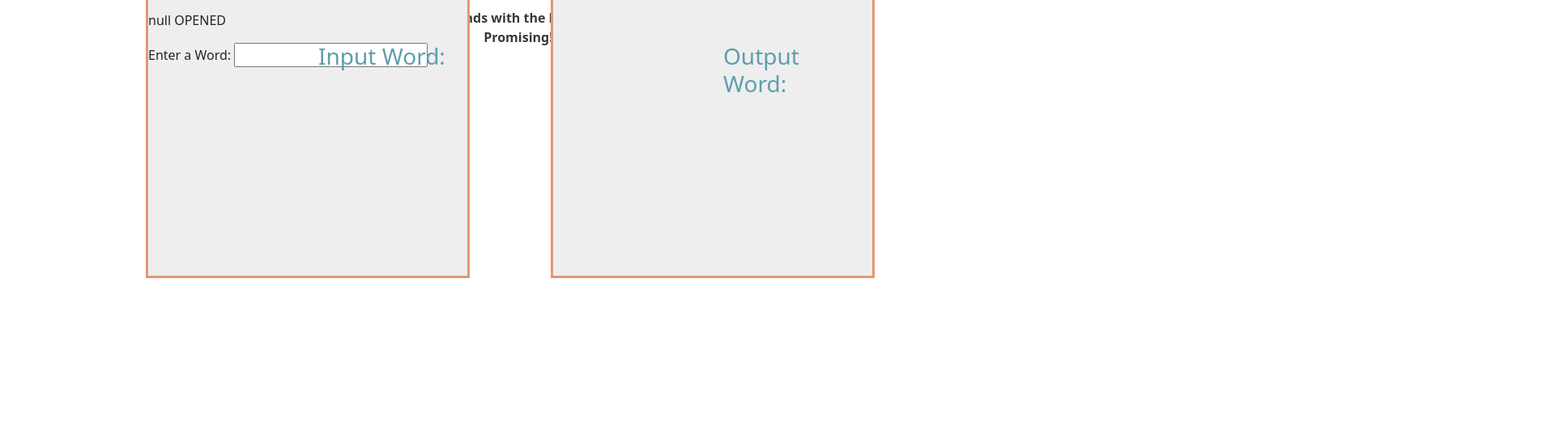
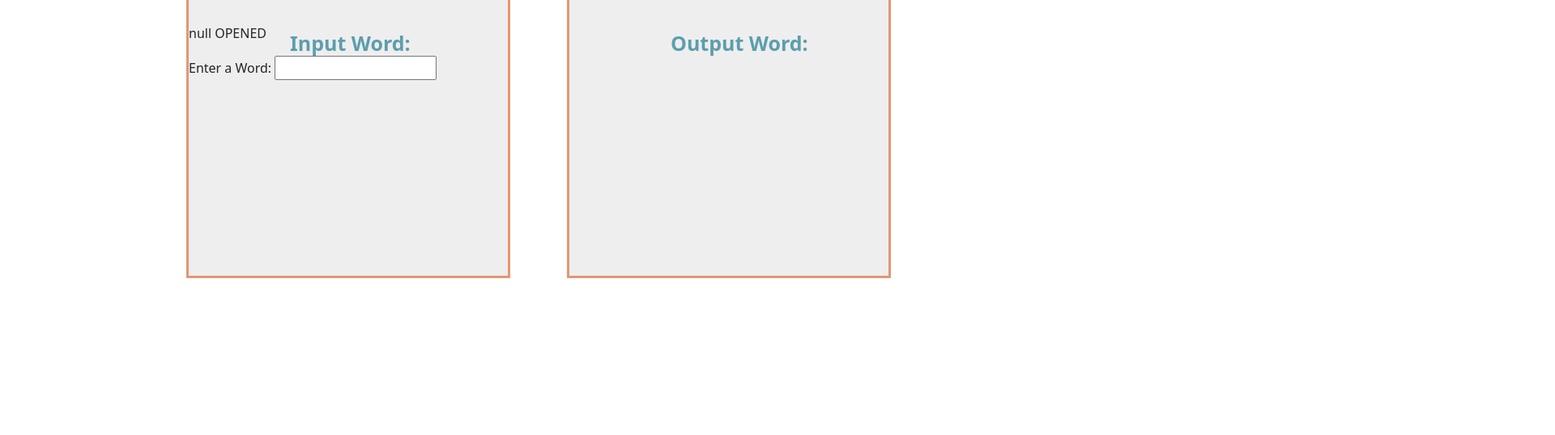
Before and after one commit to Viknet427/Mountain-Madness-2023, a website: page steven.html in a window 1280 px wide. Shown: the part 262-800 px from the top of the page at 81% size, 1920 px wide, since content can reach past the window. Drawn offline with nearby package versions, Linux system fonts and the light colour scheme.

Commit message:
Update style.css

```diff
--- a/style.css
+++ b/style.css
@@ -1,3 +1,12 @@
+body {
+    overflow-x: hidden;
+}
+
+input[type="text"] {
+    width: 200px;
+    text-align: center;
+}
+
 body {
     background-color: #EEEEEE;
     font-family: system-ui;
@@ -13,11 +22,12 @@ body {
     }
 }
 
+
 h1 {
     color: #36393B;
     animation-name: slideIn;
     animation-duration: 1s;
-    padding: 0em 26em;
+    padding: 0em 12em;
     text-align: center;
 
 }
@@ -73,15 +83,14 @@ button:hover {
 }
 
 .desired-phrase {
+    font-size: 25px;
     position: fixed;
     color: #5C9EAD;
-    padding: 2em 7.5em;
-
-
+    padding: 1em 5em;
+    font-weight: 600;
 }
 
 .header {
-    position: fixed;
     padding: 1em 20em;
     color: #36393B;
     font-weight: 600;
@@ -89,19 +98,22 @@ button:hover {
 }
 
 .inputPart {
+    padding: 1em 0em;
     width: 400px;
     height: 350px;
     background-color: #EEEEEE;
     border: 3px solid#E39774;
-    right: 700px;
+    right: 650px;
     position: fixed;
+    align-items: center;
 }
 
 .outputPart {
+    padding: 1em 0em;
     width: 400px;
     height: 350px;
     background-color: #EEEEEE;
     border: 3px solid#E39774;
-    right: 200px;
+    right: 180px;
     position: fixed;
 }
```
